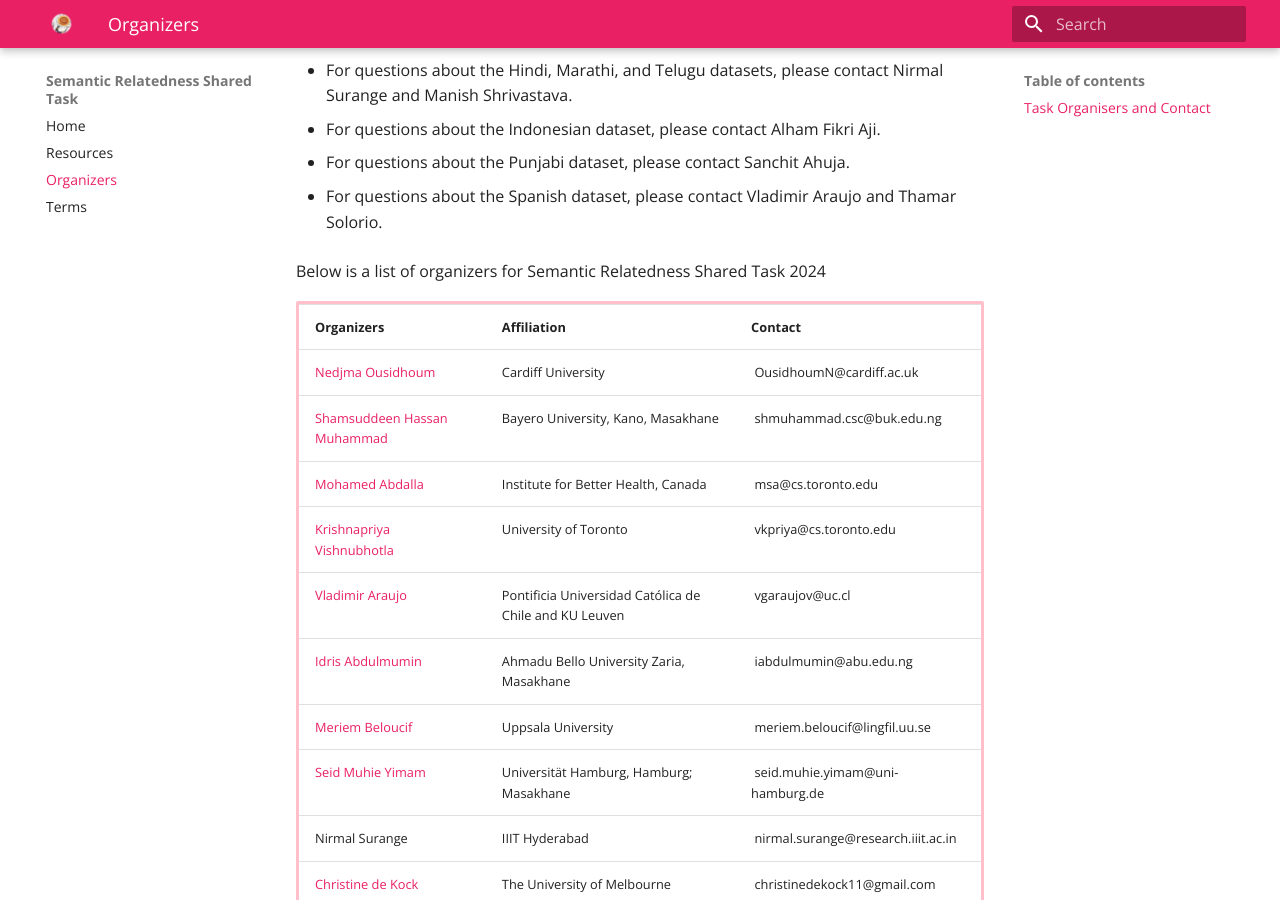
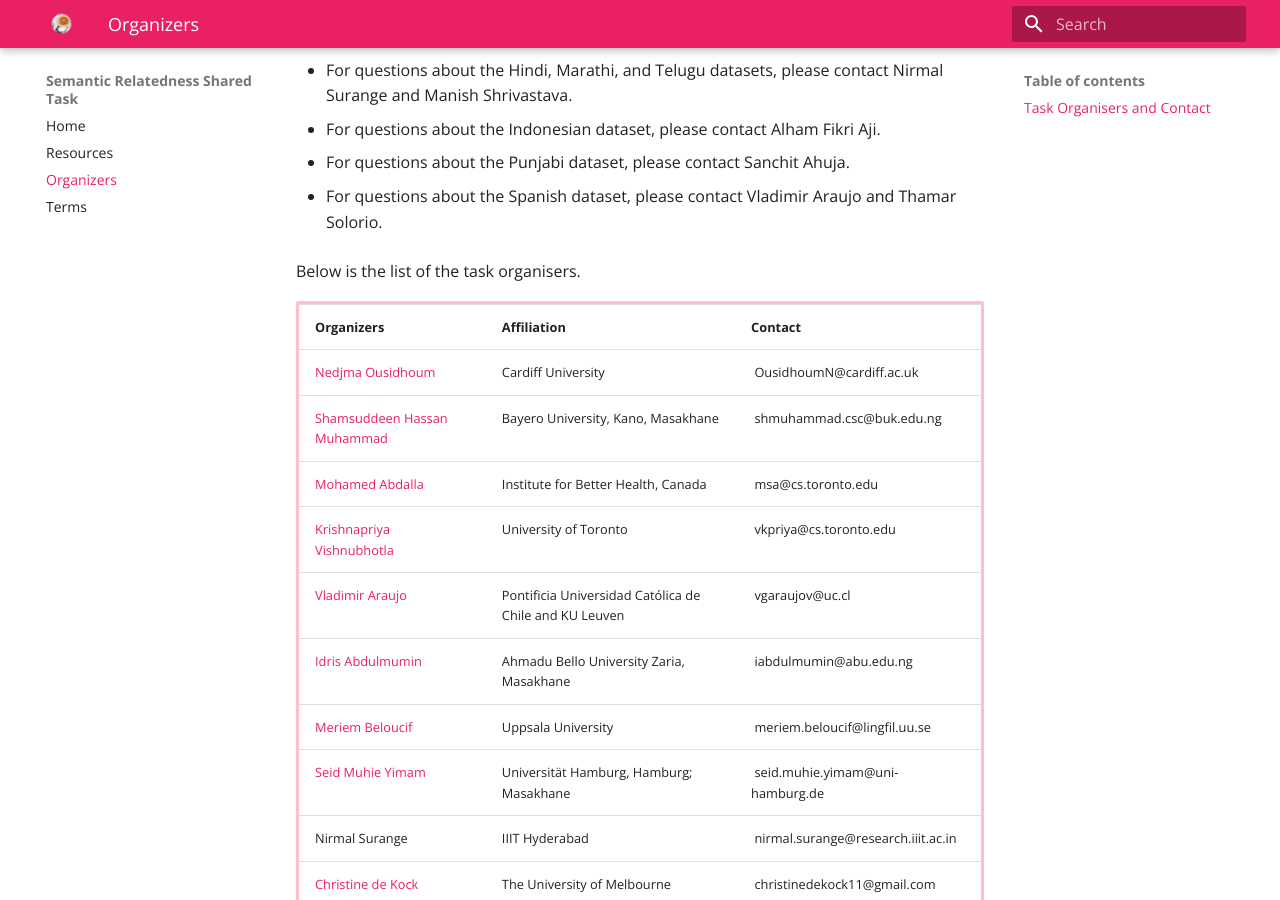
Before and after one commit to semantic-textual-relatedness/semantic-textual-relatedness.github.io, an MkDocs documentation site: the page built from docs/organizer.md, in a window 1280 px wide and 900 px high, scrolled down 501 px. Built offline with MkDocs 1.6.1 and Material for MkDocs 9.7.7, drawn with Linux system fonts in a browser that asks for light colours.

Commit message:
Update organizer.md

```diff
--- a/docs/organizer.md
+++ b/docs/organizer.md
@@ -24,7 +24,9 @@ If you need additional information about a specific dataset, see below.
 
 
 
-<p>Below is a list of organizers for Semantic Relatedness Shared Task 2024</p>
+<p>Below is the list of the task organisers.</p>
+
+
 <table style="width: 100%; height: 100%; border: solid 3px pink;">
 <thead>
 <tr>
```
